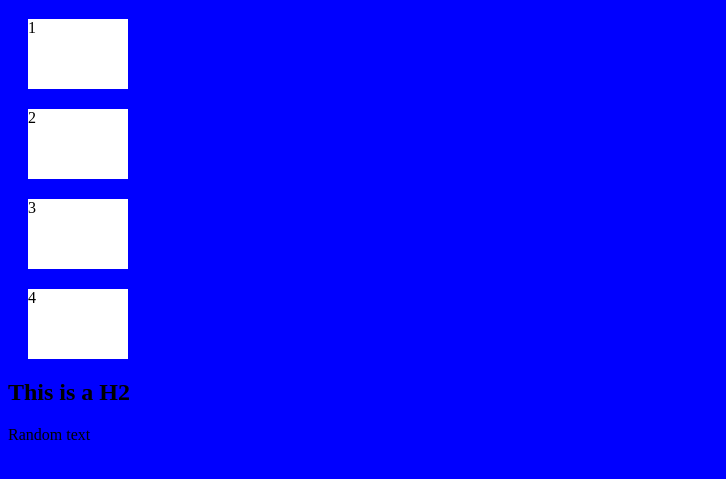
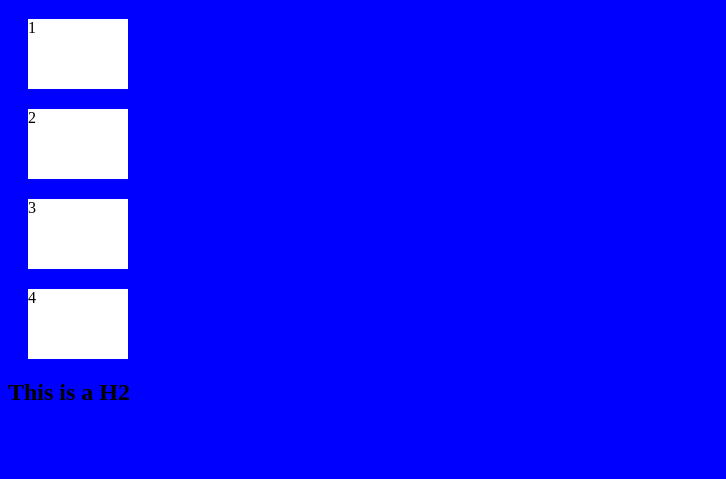
Before and after one commit to cristinabudea/TestWebsite, a plain HTML site: page index.html in a window 1280 px wide. Shown: the part 61-540 px from the top of the page, without its empty margins (0-726 px from the left). Drawn offline with Linux system fonts and the light colour scheme.

Commit message:
Deleted <p>

```diff
--- a/index.html
+++ b/index.html
@@ -14,6 +14,5 @@
     <div>3</div>
     <div>4</div>
     <h2>This is a H2</h2>
-    <p>Random text</p>
 </body>
 </html>
```
